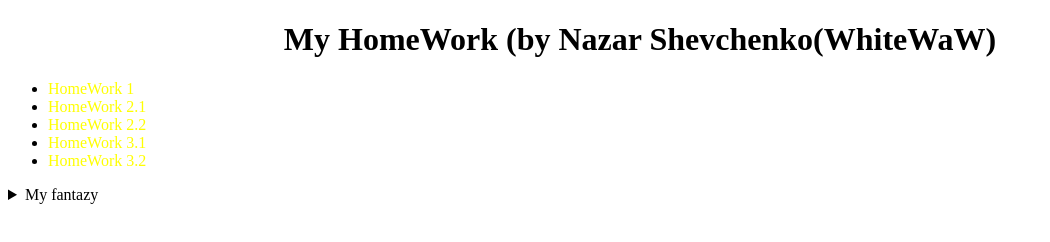
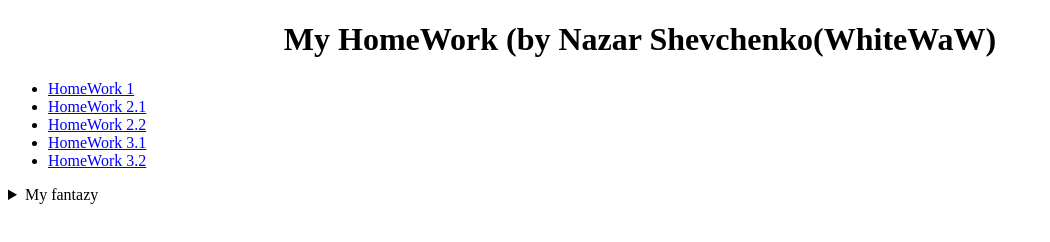
Before and after one commit to WWWnazar/HW, a plain HTML site: page index.html in a window 1280 px wide. Shown: the whole page, without its empty margins (0-1050 px from the left). Drawn offline with Linux system fonts and the light colour scheme.

Commit message:
Add files via upload

```diff
--- a/index.html
+++ b/index.html
@@ -4,9 +4,9 @@
         <meta charset="utf-8">
         <title>HomeWork</title>
 		<style>
-            a:link    {color:yellow; text-decoration:none}
-            a:visited {color:blue; text-decoration:none}
-            a:hover   {color:blue; text-decoration:underline}
+            a:link    {color:blue; text-decoration:underline}
+            a:visited {color:purple; text-decoration:none}
+            a:hover   {color:white; text-decoration:none}
             a:active  {color:black; text-decoration:none}
         </style>
     </head>
```
